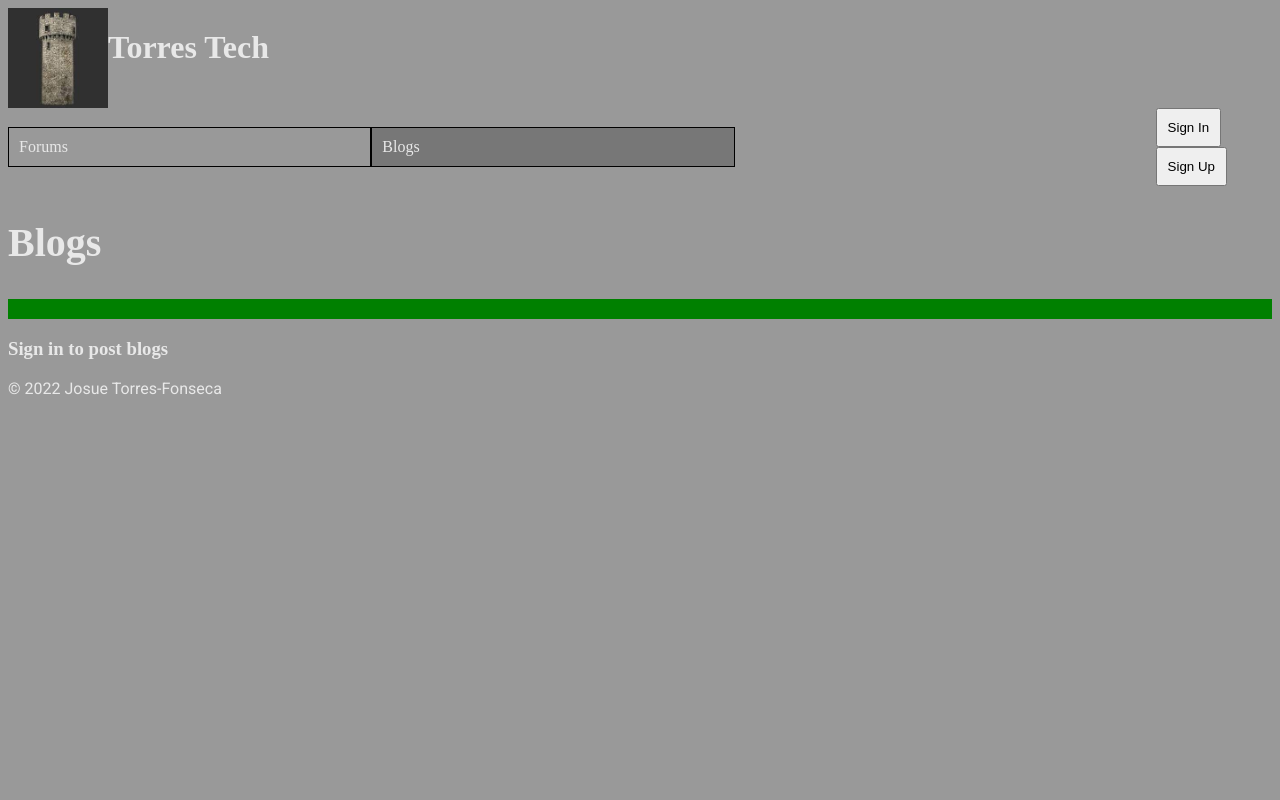
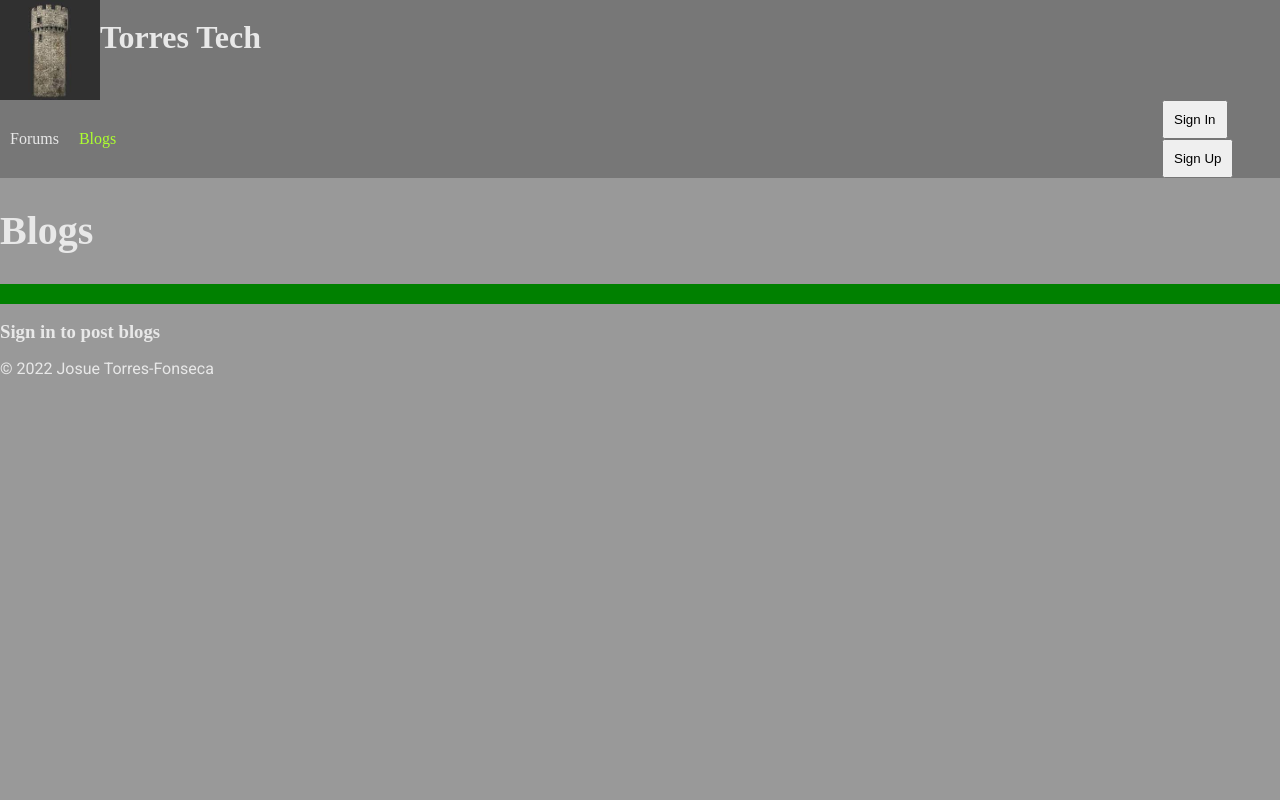
Before and after one commit to Diginyx/CS401, a PHP site: page /BlogMainPage.php in a window 1280 px wide. Run offline with PHP 8.4, Linux system fonts and the light colour scheme; data that the repository does not hold is empty.

Commit message:
fixed css

```diff
--- a/css/styles.css
+++ b/css/styles.css
@@ -1,3 +1,42 @@
+/* Reset Styles */
+
+/* http://meyerweb.com/eric/tools/css/reset/
+   v2.0 | 20110126
+   License: none (public domain)
+*/
+
+html, body, div, span {
+	margin: 0;
+	padding: 0;
+	border: 0;
+	font-size: 100%;
+	font: inherit;
+	vertical-align: baseline;
+}
+/* HTML5 display-role reset for older browsers */
+article, aside, details, figcaption, figure,
+footer, header, hgroup, menu, nav, section {
+	display: block;
+}
+body {
+	line-height: 1;
+}
+ol, ul {
+	list-style: none;
+}
+blockquote, q {
+	quotes: none;
+}
+blockquote:before, blockquote:after,
+q:before, q:after {
+	content: '';
+	content: none;
+}
+table {
+	border-collapse: collapse;
+	border-spacing: 0;
+}
+
 /* Message Utility */
 
 .wrapper {
@@ -15,8 +54,16 @@
 
 /* Miscellaenous */
 
+#entire-header {
+    background-color: #777777;
+    margin: 0;
+    padding: 0;
+}
+
 html {
     background-color: #999999;
+    width: 100%;
+    height: 100%;
 }
 
 * {
@@ -54,7 +101,7 @@ ol, ul {
 }
 
 p {
-    font-family: 'Roboto', sans-serif;
+    font-family: 'Roboto', sans-serif; /* google font used */
 }
 
 .links {
@@ -147,16 +194,11 @@ p {
 }
 
 #navbar > ul > li > a:hover {
-    background-color: #777777;
+    color: greenyellow;
 }
 
 #navbar .active {
-    background-color: #777777;
-}
-
-#navbar > ul > li > a {
-    border: 1px solid black;
-    min-width: 30%;
+    color: greenyellow;
 }
 
 #sign-in {
@@ -231,6 +273,10 @@ input[type=text] {
     background-repeat: no-repeat;
     padding: 12px 20px 12px 0px;
     transition: width 0.4s ease-in-out;
+}
+
+textarea[type=text] {
+    background-color: #999999;
 }
 
 input[type=text]:focus {
@@ -326,8 +372,9 @@ input[type=button], input[type=submit], input[type=reset] {
 
 .grid-container {
     display: grid;
-    grid-template-columns: auto auto auto;
+    grid-template-columns: auto;
     background-color: green;
+    gap: 10px;
     padding: 10px;
 }
 .grid-item {
--- a/header.php
+++ b/header.php
@@ -15,6 +15,7 @@ session_start();
   <!-- <base href="https://torrestech.herokuapp.com/ForumMainPage.php"> -->
 </head>
 <body>
+  <div id="entire-header">
     <div id="header">
       <div id="header-left">
         <img src="Tower.jpeg" id="Logo">
@@ -66,4 +67,5 @@ session_start();
       ?>
       </div>
     </div>
+  </div>
 </body>
--- a/js/fadeOut.js
+++ b/js/fadeOut.js
@@ -1,7 +1,7 @@
 $(document).ready(
     function main (event) {
-      $(".close").click(function () {
-         $(".wrapper").fadeOut("slow", function() {
+      $(".close").click(function (e) {
+         $(this).parent().fadeOut("slow", function() {
              //Animation complete.
          })
       });
```
Lines whose indentation alone changed are shown as unchanged.
